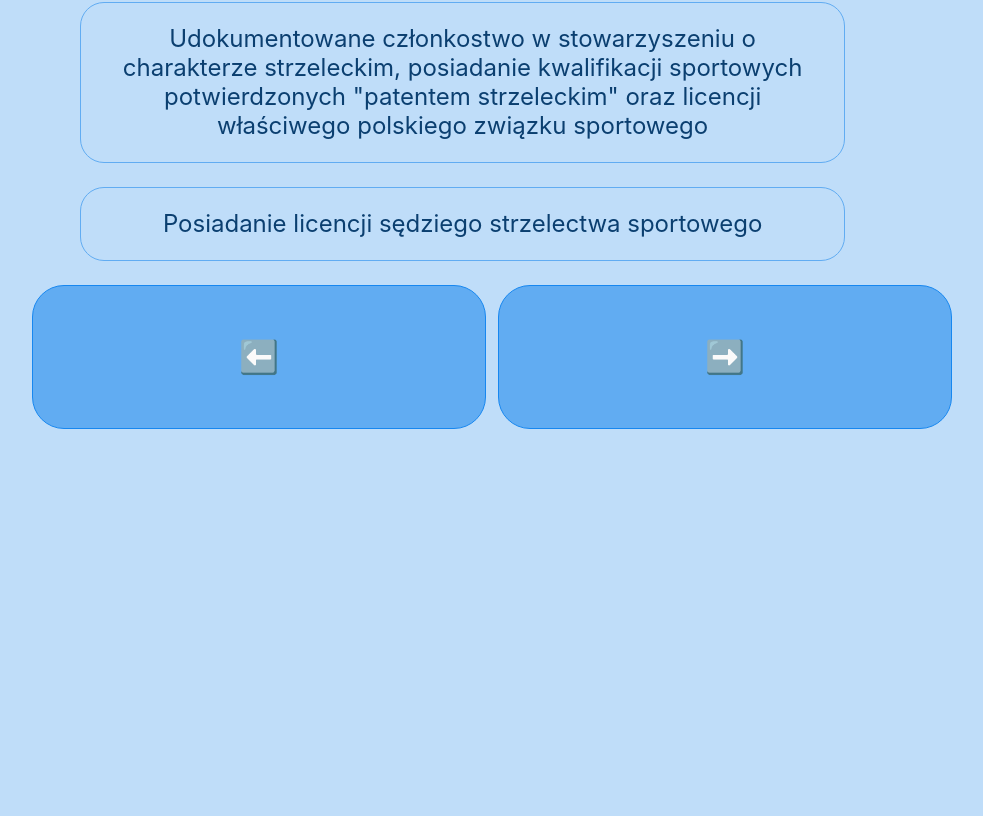
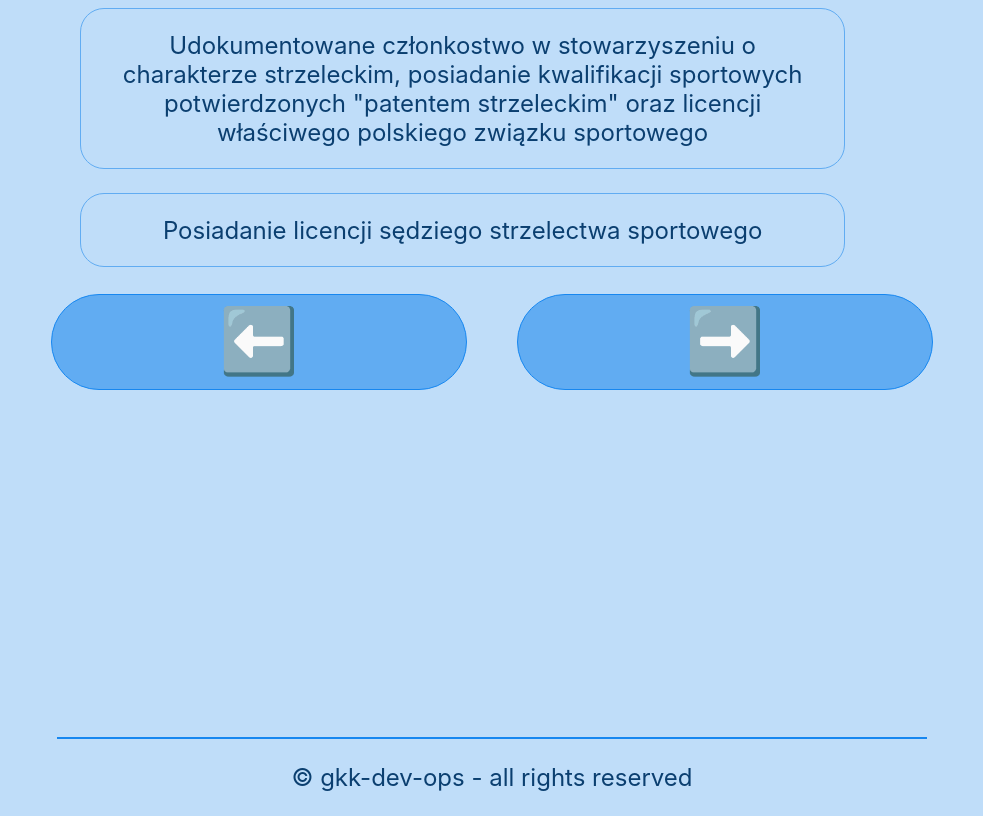
Before and after one commit to gkk-dev-ops/quiz, a React (Create React App) app: page / in a window 1280 px wide. Shown: the part 404-1220 px from the top of the page, without its empty margins (148-1131 px from the left). Before the commit the page ends 863 px from the top, so only its background shows below. Built offline with nearby package versions, Linux system fonts and the light colour scheme; data requests are answered from the project's data file.

Commit message:
Add footer with copyrigth

```diff
--- a/src/components/App/App.js
+++ b/src/components/App/App.js
@@ -2,6 +2,7 @@ import { Routes, Route } from "react-router-dom"
 import Home from "../../views/Home/Home"
 import About from "../../views/About/About"
 import Editor from "../../views/Editor/Editor"
+import Footer from "../../components/Footer/Footer"
 
 function App() {
   return (
@@ -11,6 +12,7 @@ function App() {
         <Route path="about" element={ <About/> } />
         <Route path="editor" element={ <Editor/> } />
       </Routes>
+    <Footer></Footer>
     </div>
   )
 }
--- /dev/null
+++ b/src/components/Footer/Footer.js
@@ -0,0 +1,13 @@
+import './Footer.scss';
+
+function Footer() {
+  return (
+    <div className='footer-wrapper'>
+        <div className="footer-content">
+            &#169; gkk-dev-ops - all rights reserved
+        </div>
+    </div>
+  )
+}
+
+export default Footer;
--- /dev/null
+++ b/src/components/Footer/Footer.scss
@@ -0,0 +1,12 @@
+.footer-wrapper{
+    margin-top: 1em;
+    display: flex;
+    justify-content: center;
+    align-items: center;
+}
+
+.footer-content{
+    border-top: 2px solid var(--accent-color-3);
+    width: 80%;
+    padding: 1em 2em;
+}
--- a/src/components/Navbar/Navbar.scss
+++ b/src/components/Navbar/Navbar.scss
@@ -7,7 +7,8 @@
   }
 
   .nav-link{
-    padding: 0.6em;
+    width: 18em;
+    padding: 0.8em;
     border-radius: 2em;
     background-color: var(--accent-color-2);
   }
--- a/src/components/Questions/Questions.scss
+++ b/src/components/Questions/Questions.scss
@@ -11,7 +11,7 @@
 .answer-tile{
     width: 30em;
     padding: 0.9em;
-    margin: auto 2em;
+    margin: 0 2em;
     border-radius: 1em;
     border: solid 1px var(--accent-color-2);
     cursor: pointer;
@@ -23,20 +23,21 @@
 }
 
 .check-answer{
+    bottom: 0.25em;
+    position: sticky;
     display: flex;
     flex-direction: row;
     justify-content: space-around;
     gap: 0.5em;
-    margin-bottom: 0.25em;
     width: 100%;
 }
 
 .check-answer-button{
-    font-size: xx-large;
+    font-size: 64px;
     border-radius: 1em;
     border: 1px solid var(--accent-color-3);
-    height: 4.5em;
-    width: 50%;
+    height: 1.5em;
+    width: 35%;
     min-width: 6.5em;
     background-color: var(--accent-color-2);
     &:active{
@@ -59,4 +60,5 @@
     flex-direction: column;
     gap: 1em;
     margin-bottom: 1em;
+    min-height: 100vh;
 }
```
